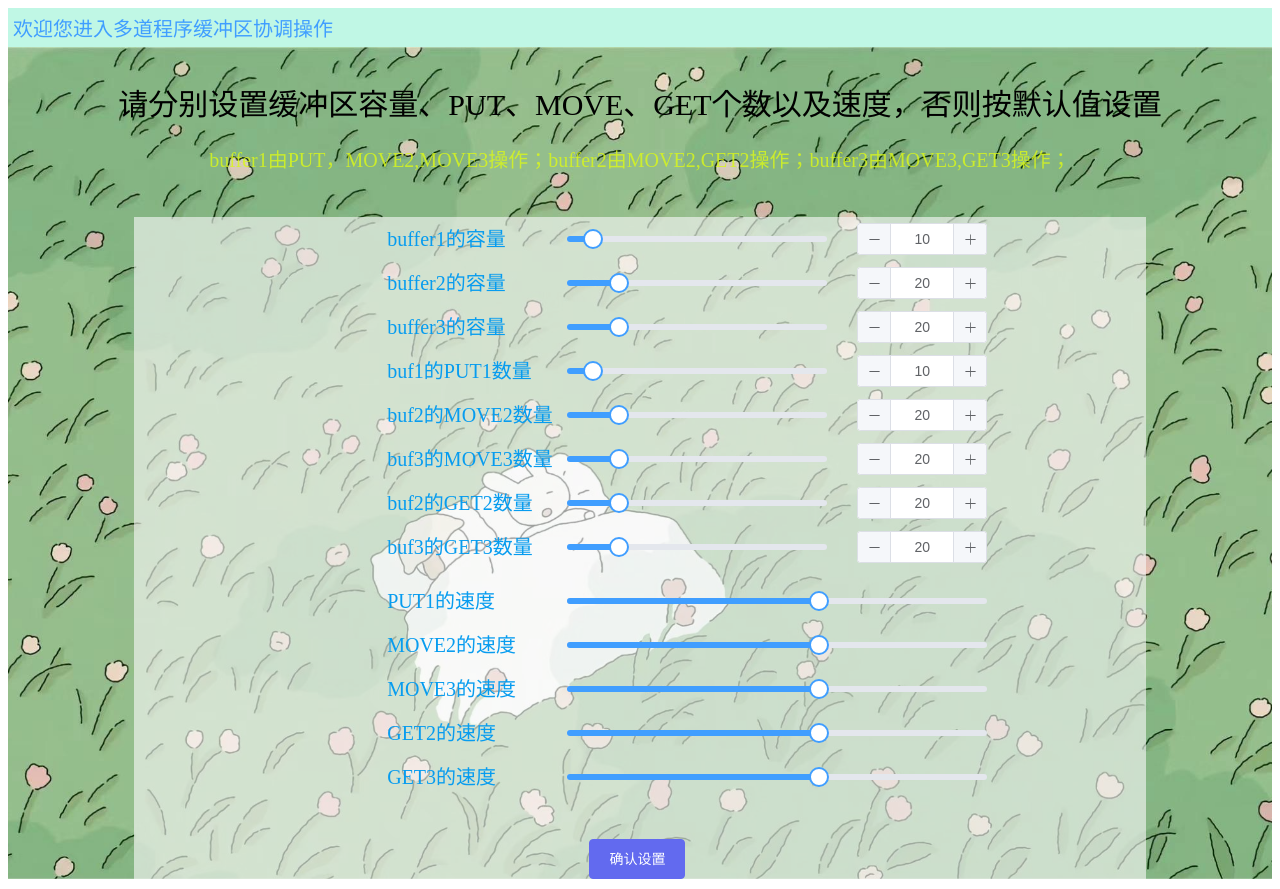
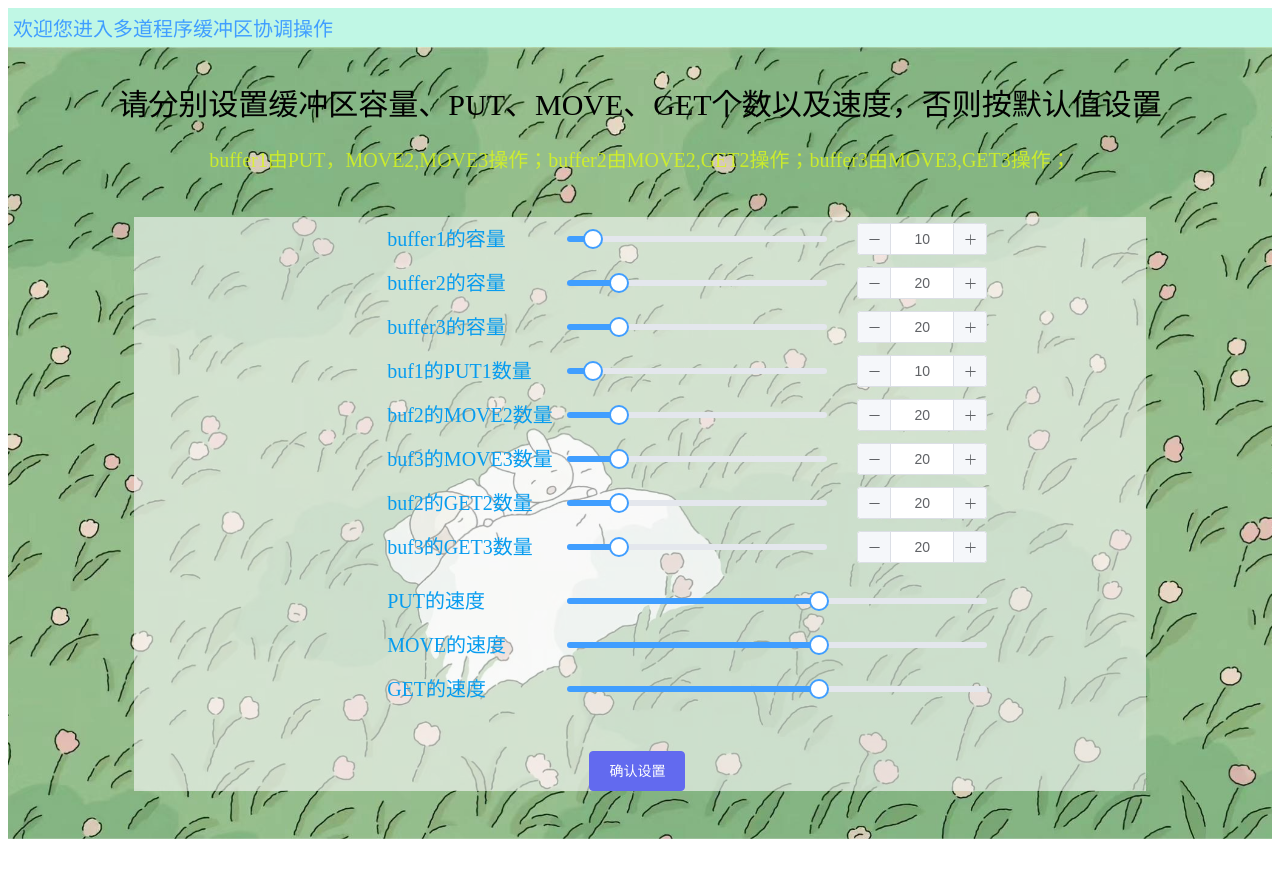
Before and after one commit to Marvelouslong/buffer-frontend, a Vue app: page /input in a window 1280 px wide. After the commit the page ends 847 px from the top, so only its background shows below. Built offline with nearby package versions, Linux system fonts and the light colour scheme.

Commit message:
更新了一些todo，以及创建了axios

```diff
--- a/package.json
+++ b/package.json
@@ -15,6 +15,7 @@
     "vue-router": "^4.3.2"
   },
   "devDependencies": {
+    "@types/node": "^20.14.2",
     "@vitejs/plugin-vue": "^5.0.4",
     "typescript": "^5.2.2",
     "vite": "^5.2.0",
--- a/src/components/input.vue
+++ b/src/components/input.vue
@@ -1,5 +1,6 @@
 <script setup lang="ts" xmlns="http://www.w3.org/1999/html">
 import { ref } from 'vue'
+import myAxios from "../plugins/myAxios.ts";
 
 const buf1Capa = ref(10)
 const buf2Capa = ref(20)
@@ -13,17 +14,28 @@ const move3Num = ref(20)
 const get2Num = ref(20)
 const get3Num= ref(20)
 
-const put1Speed= ref(60)
-const move2Speed= ref(60)
-const move3Speed= ref(60)
-const get2Speed= ref(60)
-const get3Speed= ref(60)
+const putSpeed= ref(60)
+const moveSpeed= ref(60)
+const getSpeed= ref(60)
 
 /*import { isDark } from '~/composables/dark'*/
 
 import { useRouter } from 'vue-router'; // 导入 useRouter 钩子
 const router = useRouter(); // 使用 useRouter 钩子获取路由实例
-const gotoWork = () => {
+const gotoWork = async () => {
+  await myAxios.post('/buffer/start', {
+    buffer1size   : buf1Capa.value,
+    buffer2size   : buf2Capa.value,
+    buffer3size   : buf3Capa.value,
+    putbuffer1num : put1Num.value,
+    movebuffer2num: move2Num.value,
+    movebuffer3num: move3Num.value,
+    getbuffer2num : get2Num.value,
+    getbuffer3num : get3Num.value,
+    putspeed      : putSpeed.value,
+    movespeed     : moveSpeed.value,
+    getspeed      : getSpeed.value,
+  })
   console.log("跳转到运行界面");
   router.push('/work');
 };
@@ -79,24 +91,16 @@ const formatTooltip = (val: number) => {
       <el-slider v-model="get3Num" show-input/>
     </div>
     <div class="slider-demo-block mgl" style="margin-top: 10px">
-      <span class="demonstration">PUT1的速度</span>
-      <el-slider v-model="put1Speed" :format-tooltip="formatTooltip"/>
+      <span class="demonstration">PUT的速度</span>
+      <el-slider v-model="putSpeed" :format-tooltip="formatTooltip"/>
     </div>
     <div class="slider-demo-block mgl">
-      <span class="demonstration">MOVE2的速度</span>
-      <el-slider v-model="move2Speed" :format-tooltip="formatTooltip" />
+      <span class="demonstration">MOVE的速度</span>
+      <el-slider v-model="moveSpeed" :format-tooltip="formatTooltip" />
     </div>
     <div class="slider-demo-block mgl">
-      <span class="demonstration">MOVE3的速度</span>
-      <el-slider v-model="move3Speed" :format-tooltip="formatTooltip" />
-    </div>
-    <div class="slider-demo-block mgl">
-      <span class="demonstration">GET2的速度</span>
-      <el-slider v-model="get2Speed" :format-tooltip="formatTooltip" />
-    </div>
-    <div class="slider-demo-block mgl">
-      <span class="demonstration">GET3的速度</span>
-      <el-slider v-model="get3Speed" :format-tooltip="formatTooltip" />
+      <span class="demonstration">GET的速度</span>
+      <el-slider v-model="getSpeed" :format-tooltip="formatTooltip" />
     </div>
     <div class="setting_button_ " style="margin-bottom: 10px">
       <el-button @click="gotoWork" color="#626aef" size="large" class="custom-button-3">确认设置</el-button>
--- a/tsconfig.json
+++ b/tsconfig.json
@@ -3,7 +3,7 @@
     "target": "ES2020",
     "useDefineForClassFields": true,
     "module": "ESNext",
-    "lib": ["ES2020", "DOM", "DOM.Iterable"],
+    "lib": ["ES2020", "DOM", "DOM.Iterable","node"],
     "skipLibCheck": true,
 
     /* Bundler mode */
```
Also changed, not shown: 1 other file (tests, documents, lock files or other folders).
